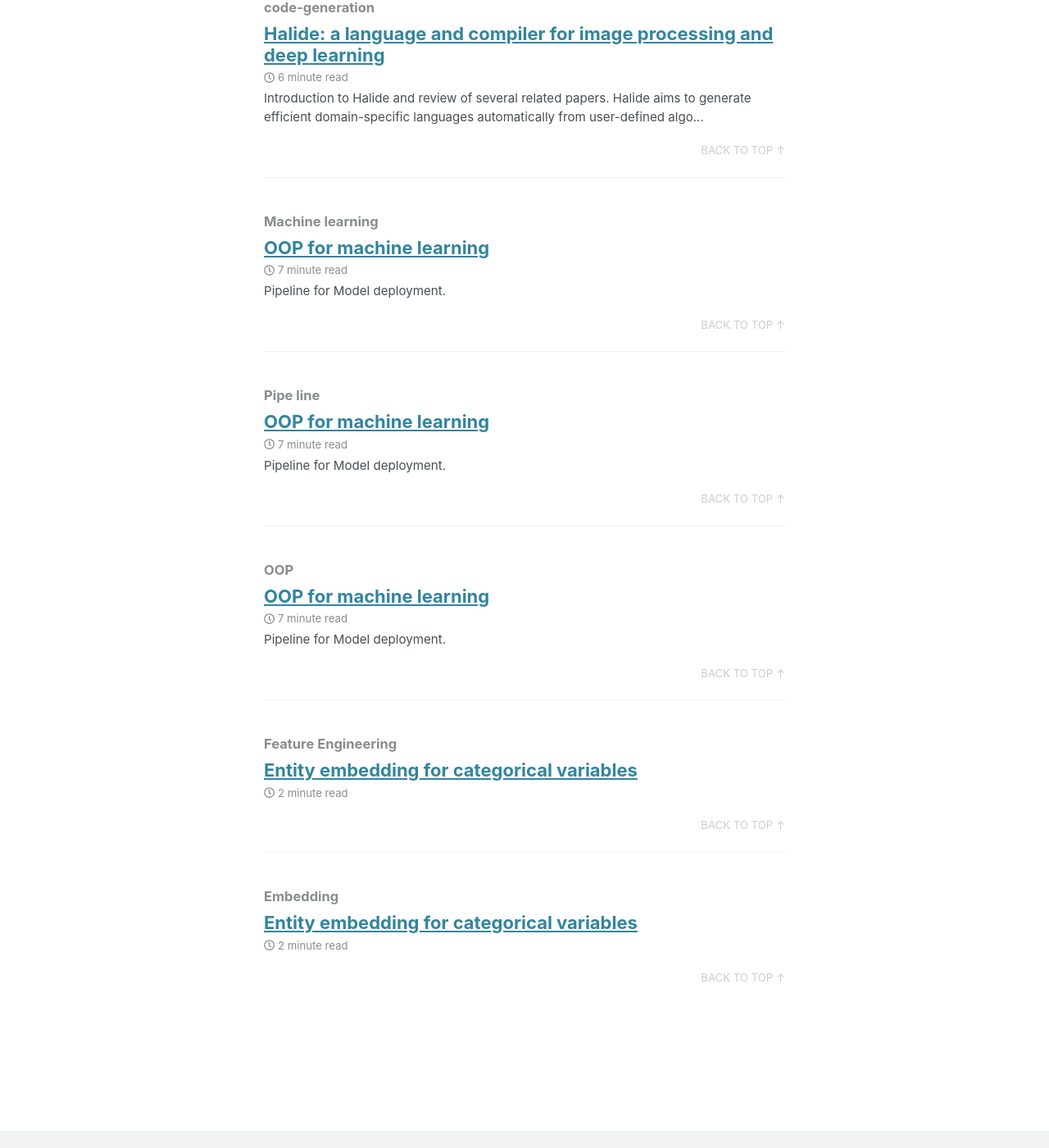
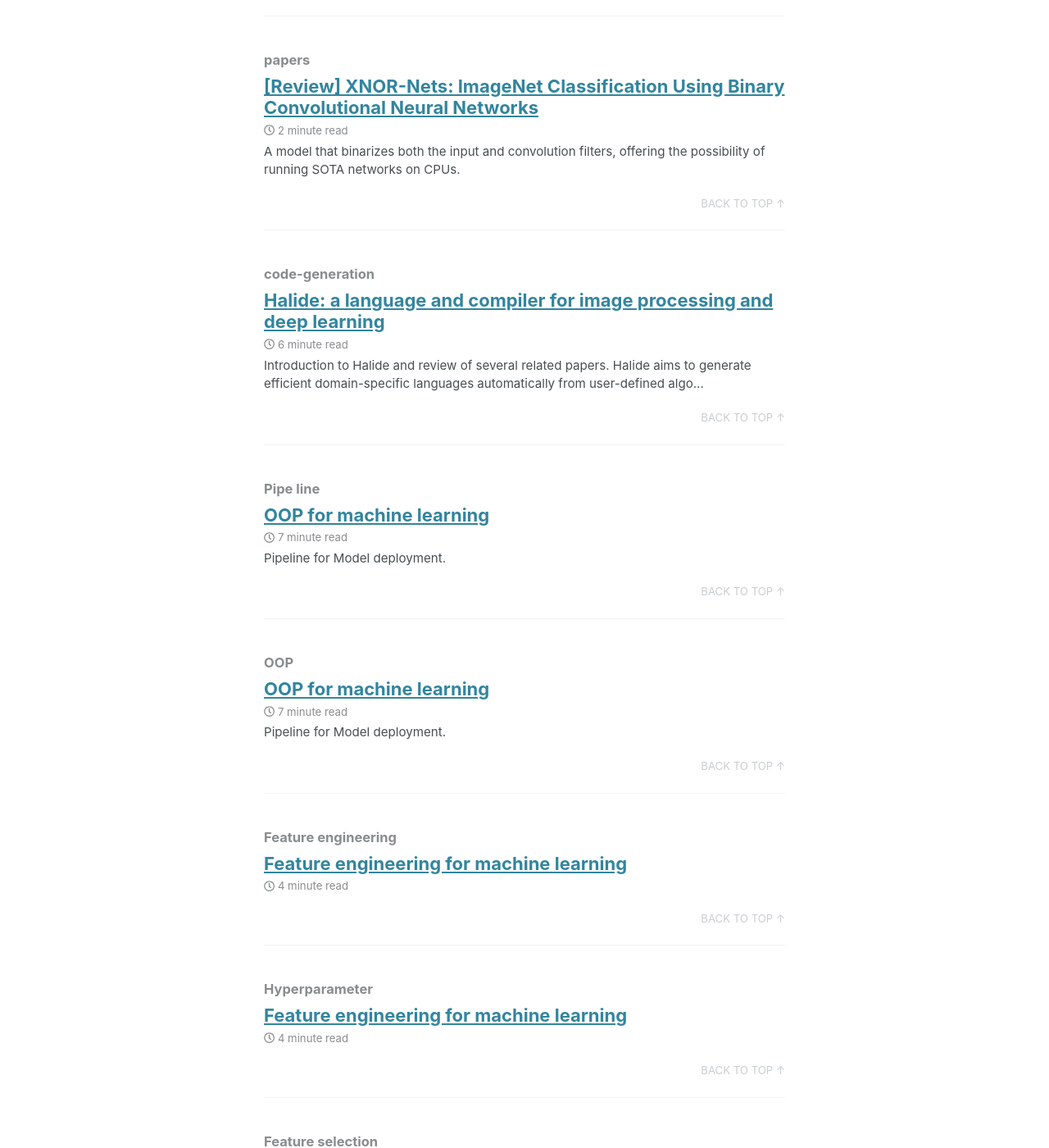
Before and after one commit to ChristNguyen/ChristNguyen.github.io, a Jekyll site: the page built from categories.html, in a window 1280 px wide and 1400 px high, scrolled down 5634 px. Shown: the whole window at 82% size. Built offline with Jekyll 4.4.1, drawn with Linux system fonts in a browser that asks for light colours; cached includes are drawn as plain includes; nearby versions of some CDN libraries; some of the changed text lies outside the part shown.

Commit message:
Update 2021-04-05-Feature engineering.md

```diff
--- a/_posts/2021-04-05-Feature engineering.md
+++ b/_posts/2021-04-05-Feature engineering.md
@@ -1,3 +1,14 @@
+---
+title: "Feature engineering for machine learning"
+excerpt: ""
+categories:
+  - Machine learning
+  - Feature engineering
+  - Hyperparameter
+  - Feature selection
+---
+
+
 ## Feature engineering
 
 > Feature engineering is not just about creating new features from data but also includes different types of normalization and transformations.
```
